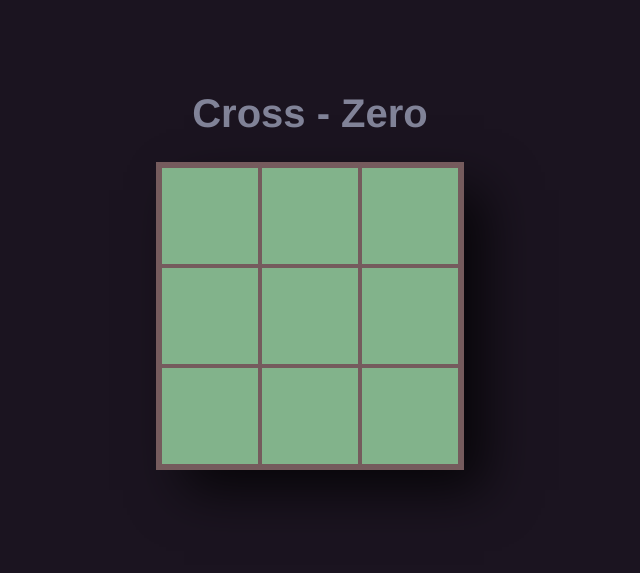
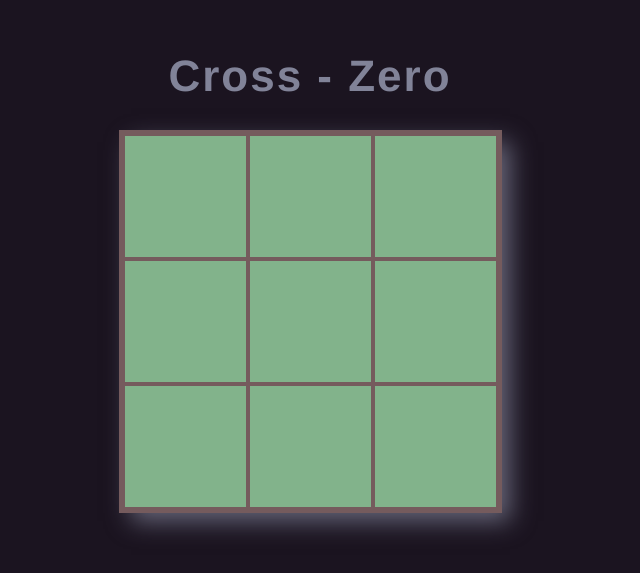
Before and after one commit to StepanovSerjant/CrossZero, a plain HTML site: page index.html in a window 1280 px wide. Shown: the part 133-706 px from the top of the page, without its empty margins (330-970 px from the left). Drawn offline with Linux system fonts and the light colour scheme.

Commit message:
Change some styles

```diff
--- a/style.css
+++ b/style.css
@@ -5,8 +5,9 @@ html, body {
 
 h1 {
     text-align: center;
-    font-size: 40px;
+    font-size: 44px;
     color: #818398;
+    letter-spacing: 2px;
 }
 
 .area-wrapper {
@@ -24,22 +25,22 @@ h1 {
 }
 
 #area {
-    height: 300px;
-    width: 300px;
+    height: 375px;
+    width: 375px;
     background-color: #82B38B;
     display: flex;
     flex-wrap: wrap;
     border: 4px solid #755B5D;
-    -webkit-box-shadow: 24px 24px 50px -4px rgba(0,0,0,0.75);
-    -moz-box-shadow: 24px 24px 50px -4px rgba(0,0,0,0.75);
-    box-shadow: 24px 24px 50px -4px rgba(0,0,0,0.75);
+    -webkit-box-shadow: 10px 10px 23px -2px rgba(129, 131, 152, 0.75);
+    -moz-box-shadow: 10px 10px 23px -2px rgba(129, 131, 152, 0.75);
+    box-shadow: 10px 10px 23px -2px rgba(129, 131, 152, 0.75);
 }
 
 .box {
-    width: 100px;
-    height: 100px;
+    width: 125px;
+    height: 125px;
     box-sizing: border-box;
-    font-size: 34px;
+    font-size: 38px;
     color: #EFF1F1;
     border: 2px solid #755B5D;
     display: flex;
```
